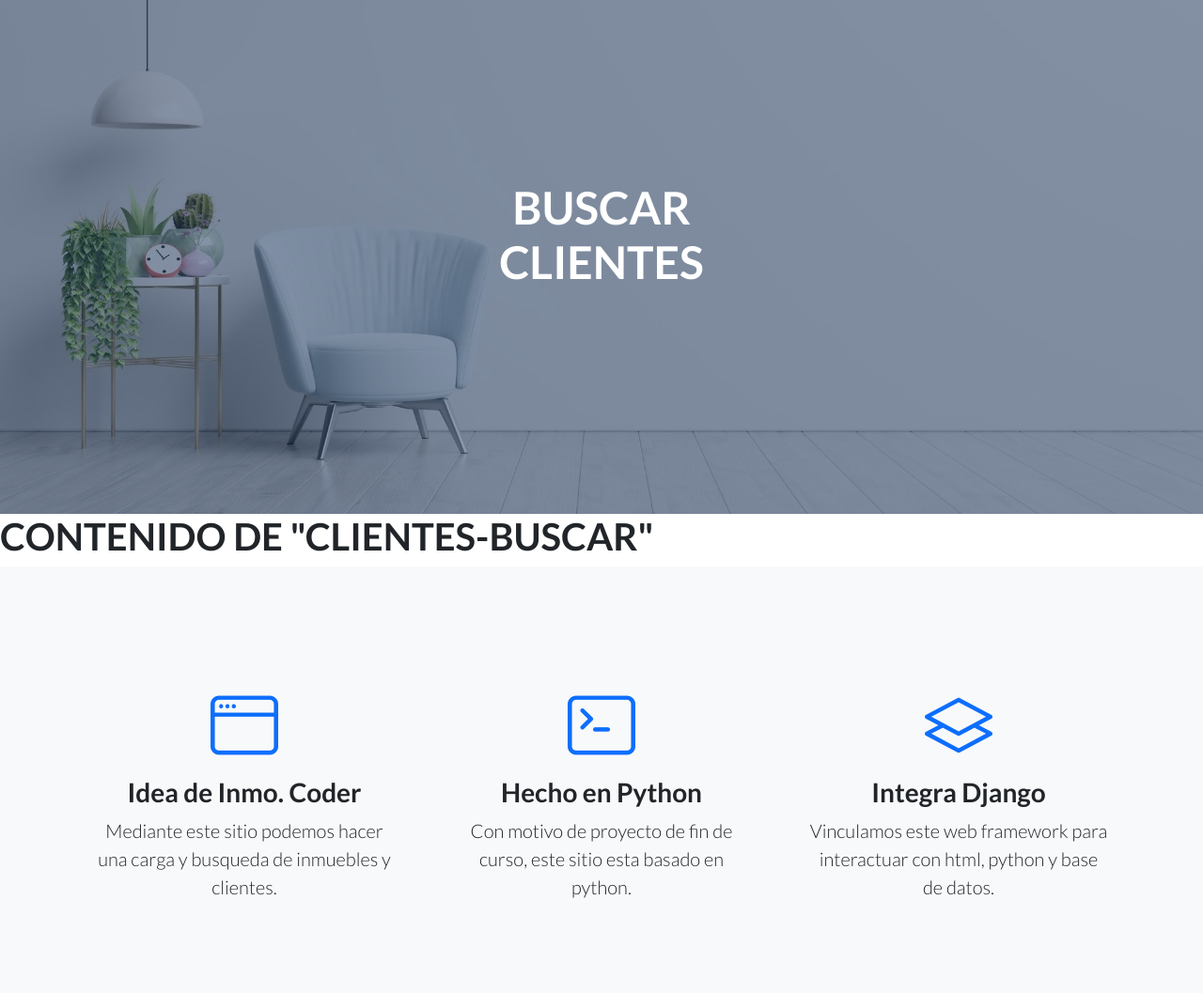
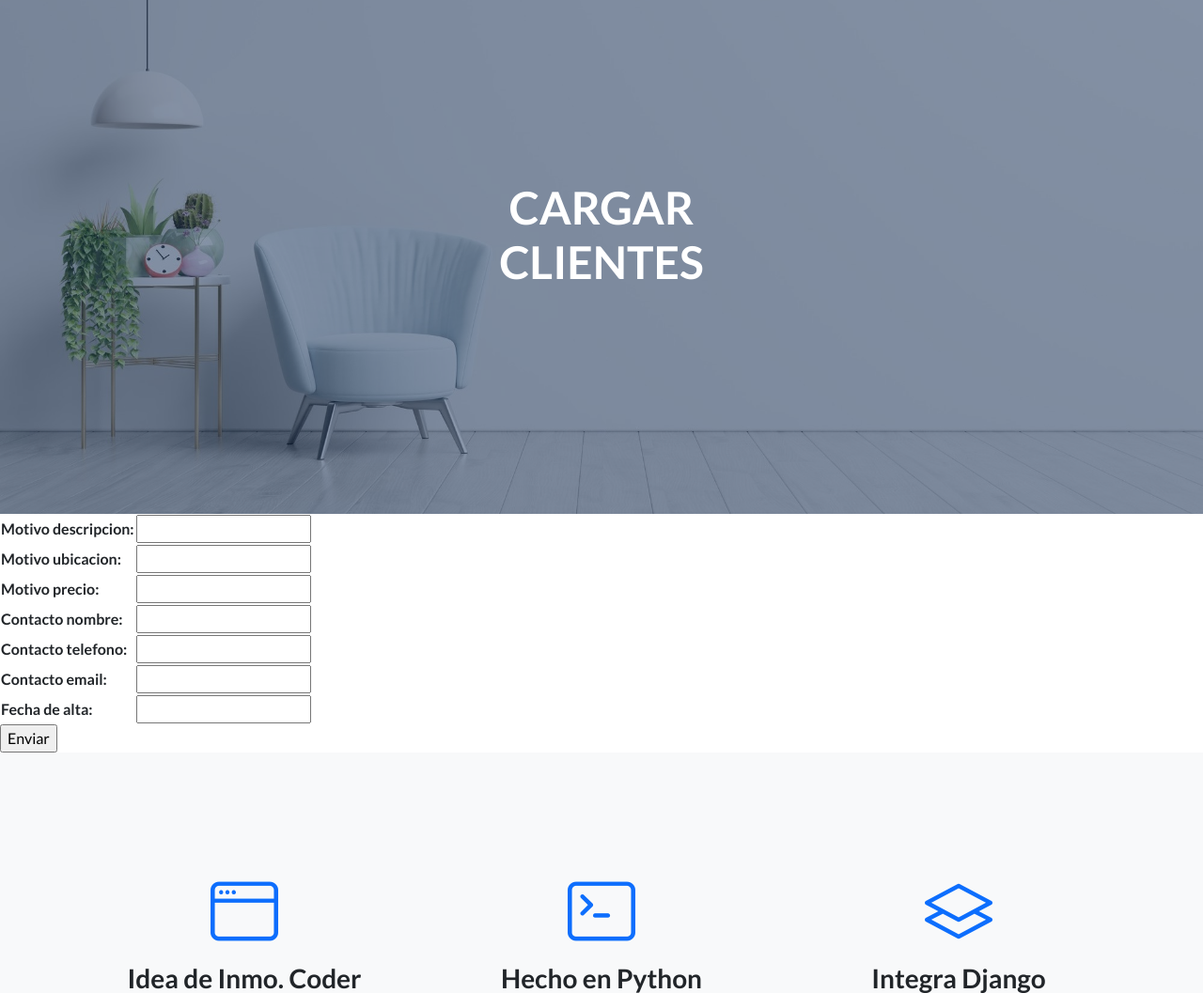
Before and after one commit to federicodalinger/Inmo_Coder, a Django app: page /Inmo_Coder_App/clientes_cargar/ in a window 1280 px wide. Shown: the part 116-1173 px from the top of the page at 94% size. Run offline with Django 4.2, Linux system fonts and the light colour scheme; parts of the project's set-up code (start-up, migrations or seed data) failed here and were passed over; some libraries are stand-ins or nearby versions.

Commit message:
Agrego todas las vistas y form de cargas funcionando

```diff
--- a/Inmo_Coder_App/forms.py
+++ b/Inmo_Coder_App/forms.py
@@ -1,4 +1,3 @@
-from socket import fromshare
 from django import forms
 
 class CocherasFormulario(forms.Form):
--- a/Inmo_Coder_App/templates/Inmo_Coder_App/clientes_cargar.html
+++ b/Inmo_Coder_App/templates/Inmo_Coder_App/clientes_cargar.html
@@ -10,8 +10,17 @@
 
 {% block contenido_que_cambia %}
 
-    <h1>CONTENIDO DE "CLIENTES-CARGAR"</h1>
+<form action="{% url 'clientes_cargar' %}" method="POST"> {% csrf_token %}
 
+    <table>
+
+        {{ form_clientes.as_table }}
+
+    </table>
+
+    <input type="submit", value="Enviar">
+
+    </form>
 
 
 
--- a/Inmo_Coder_App/templates/Inmo_Coder_App/inicio.html
+++ b/Inmo_Coder_App/templates/Inmo_Coder_App/inicio.html
@@ -13,6 +13,6 @@
     <h1>CONTENIDO DE "INICIO"</h1>
 
 
-
+    <h2>{{ mensaje }}</h2>
 
 {% endblock %}
--- a/Inmo_Coder_App/urls.py
+++ b/Inmo_Coder_App/urls.py
@@ -16,6 +16,6 @@ urlpatterns = [
     path("cocheras_cargar/", cocheras_cargar, name="cocheras_cargar"),
 
     path("clientes_buscar/", clientes_buscar, name="clientes_buscar"),
-    path("clientes_cargar/", clientes_buscar, name="clientes_cargar"),
+    path("clientes_cargar/", clientes_cargar, name="clientes_cargar"),
 
 ]
--- a/Inmo_Coder_App/views.py
+++ b/Inmo_Coder_App/views.py
@@ -31,18 +31,17 @@ def cocheras_cargar (request):
 
         form_cocheras = CocherasFormulario(request.POST)
 
-        if form_cocheras.is_valid:
-
+        if form_cocheras.is_valid():
             informacion = form_cocheras.cleaned_data
-
             cochera = Cocheras(ubicacion=informacion['ubicacion'], precio=informacion['precio'], contacto_nombre=informacion['contacto_nombre'], contacto_telefono=informacion['contacto_telefono'], contacto_email=informacion['contacto_email'], fecha_de_alta=informacion['fecha_de_alta'])
-
             cochera.save()
+            return render (request, "Inmo_Coder_App/inicio.html", {"mensaje":"Cochera Cargada"})
+        else:
+            return render (request, "Inmo_Coder_App/inicio.html", {"mensaje":"Error al cargar"})
 
     else:
         form_cocheras = CocherasFormulario()
-
-    return render (request, "Inmo_Coder_App/cocheras_cargar.html", {"form_cocheras":form_cocheras})
+        return render (request, "Inmo_Coder_App/cocheras_cargar.html", {"form_cocheras":form_cocheras})
 
 def cocheras_buscar (request):
     return render (request, "Inmo_Coder_App/cocheras_buscar.html")
@@ -50,7 +49,21 @@ def cocheras_buscar (request):
 
 ################# Views referida a CLIENTES: ################
 def clientes_cargar (request):
-    return render (request, "Inmo_Coder_App/clientes_cargar.html")
+    if request.method == 'POST':
+
+        form_clientes = ClientesFormulario(request.POST)
+
+        if form_clientes.is_valid():
+            informacion = form_clientes.cleaned_data
+            cliente = Clientes(motivo_descripcion=informacion['motivo_descripcion'], motivo_ubicacion=informacion['motivo_ubicacion'], motivo_precio=informacion['motivo_precio'], contacto_nombre=informacion['contacto_nombre'], contacto_telefono=informacion['contacto_telefono'], contacto_email=informacion['contacto_email'], fecha_de_alta=informacion['fecha_de_alta'])
+            cliente.save()
+            return render (request, "Inmo_Coder_App/inicio.html", {"mensaje":"Cliente Cargado"})
+        else:
+            return render (request, "Inmo_Coder_App/inicio.html", {"mensaje":"Error al cargar"})
+
+    else:
+        form_clientes = ClientesFormulario()
+        return render (request, "Inmo_Coder_App/clientes_cargar.html", {"form_clientes":form_clientes})
 
 def clientes_buscar (request):
     return render (request, "Inmo_Coder_App/clientes_buscar.html")
```
Also changed, not shown: Inmo_Coder_App/templates/Inmo_Coder_App/cocheras_cargar.html (+8 -1 lines), db.sqlite3.
